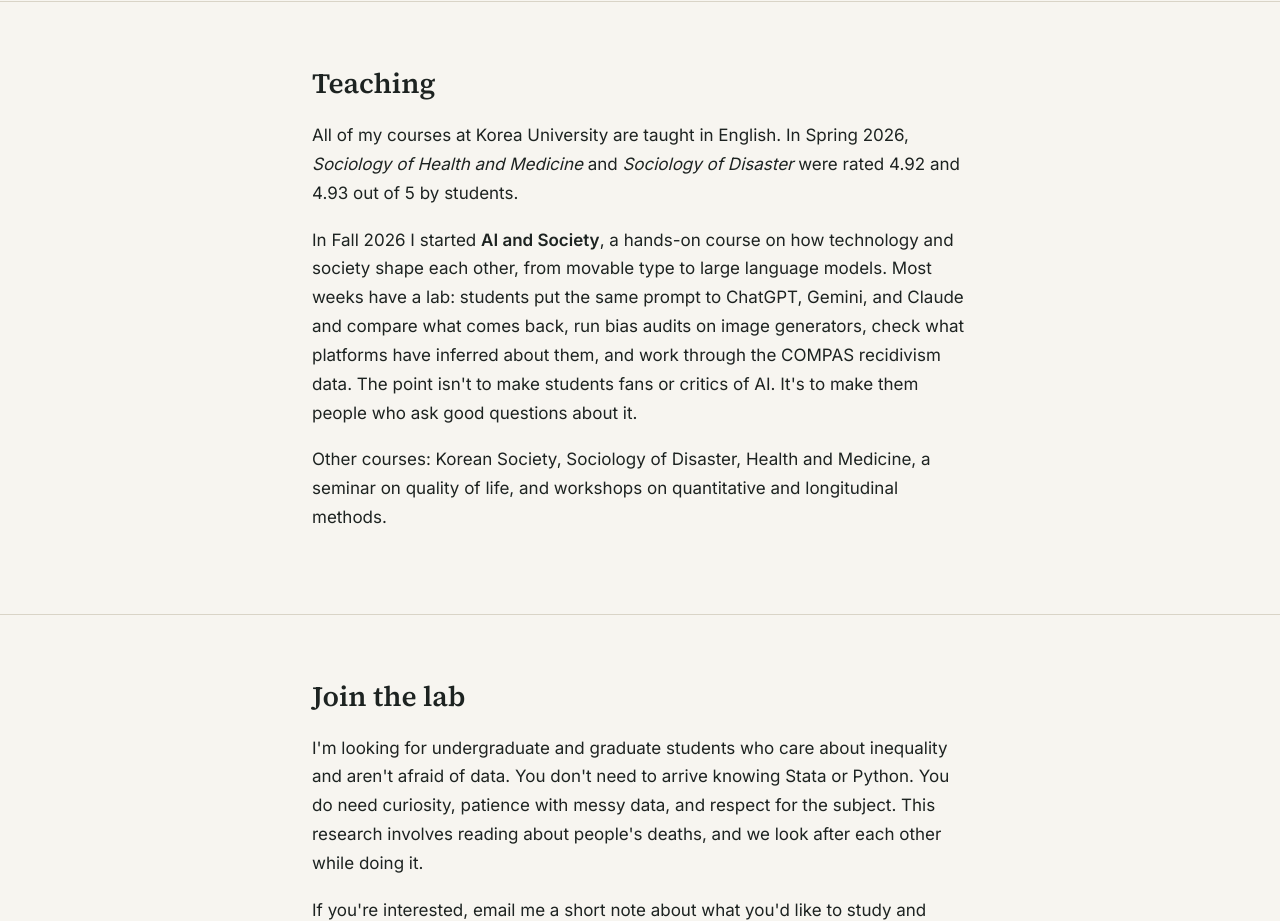
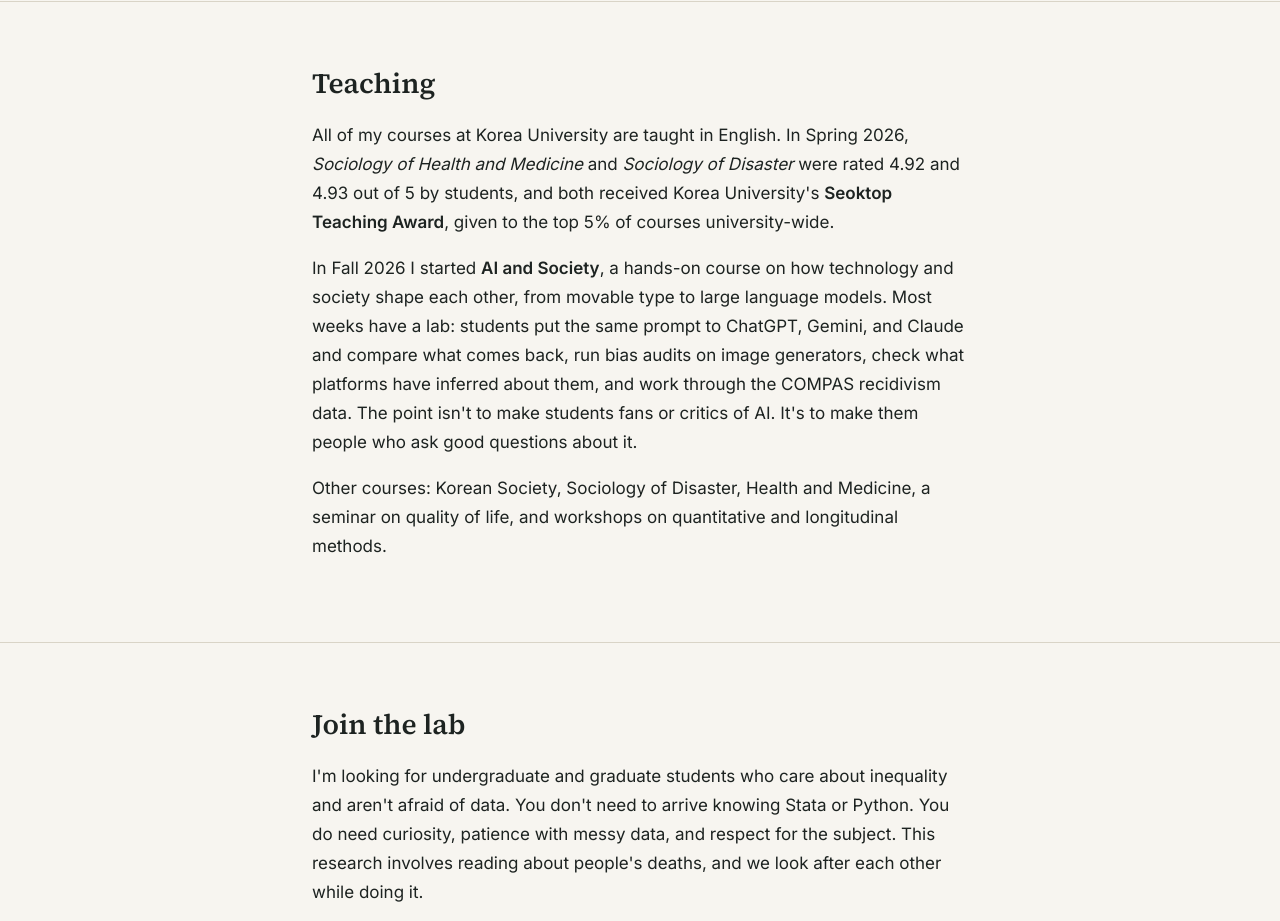
Before and after one commit to poryma/lab, a plain HTML site: page index.html in a window 1280 px wide. Shown: the part 4820-5741 px from the top of the page. Drawn offline with Linux system fonts and the light colour scheme.

Commit message:
Add Seoktop Teaching Award (Spring 2026) and public CV PDF
Co-Authored-By: Claude Opus 5.5 <noreply@anthropic.com>

```diff
--- a/index.html
+++ b/index.html
@@ -161,7 +161,7 @@
   <section id="teaching">
     <div class="wrap prose">
       <h2>Teaching</h2>
-      <p>All of my courses at Korea University are taught in English. In Spring 2026, <em>Sociology of Health and Medicine</em> and <em>Sociology of Disaster</em> were rated 4.92 and 4.93 out of 5 by students.</p>
+      <p>All of my courses at Korea University are taught in English. In Spring 2026, <em>Sociology of Health and Medicine</em> and <em>Sociology of Disaster</em> were rated 4.92 and 4.93 out of 5 by students, and both received Korea University's <strong>Seoktop Teaching Award</strong>, given to the top 5% of courses university-wide.</p>
       <p>In Fall 2026 I started <strong>AI and Society</strong>, a hands-on course on how technology and society shape each other, from movable type to large language models. Most weeks have a lab: students put the same prompt to ChatGPT, Gemini, and Claude and compare what comes back, run bias audits on image generators, check what platforms have inferred about them, and work through the COMPAS recidivism data. The point isn't to make students fans or critics of AI. It's to make them people who ask good questions about it.</p>
       <p>Other courses: Korean Society, Sociology of Disaster, Health and Medicine, a seminar on quality of life, and workshops on quantitative and longitudinal methods.</p>
     </div>
```
